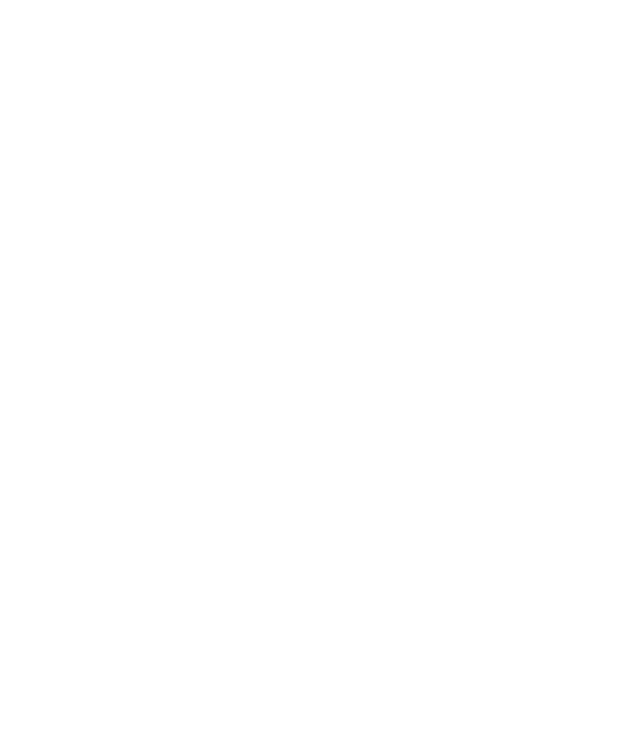
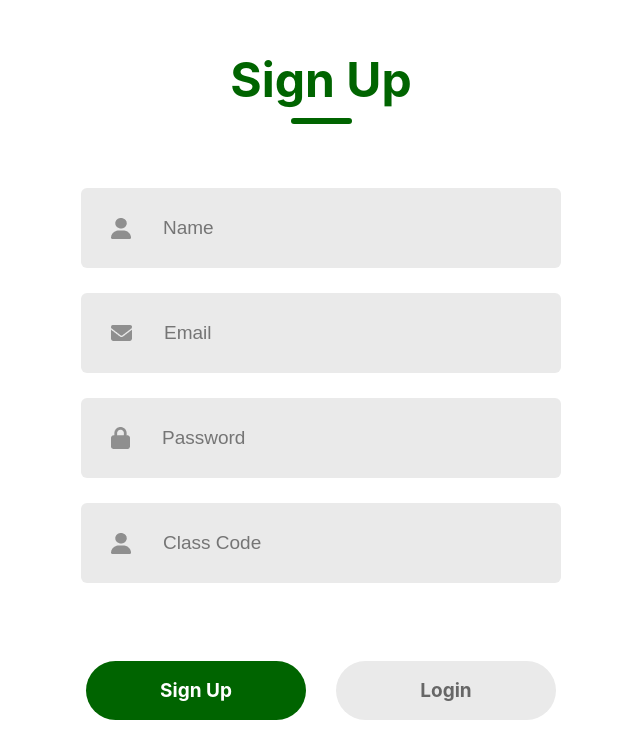
Before and after one commit to ClaireG-J/SeniorProject, a React (Create React App) app in the folder app/: page /teacherloginsignup in a window 1280 px wide. Before the commit this address had no page. Shown: the part 200-952 px from the top of the page, without its empty margins (319-959 px from the left). Before the commit the page ends 800 px from the top, so only its background shows below. Built offline with nearby package versions, Linux system fonts and the light colour scheme.

Commit message:
Added teacher login/signup

```diff
--- a/app/src/App.js
+++ b/app/src/App.js
@@ -1,8 +1,9 @@
 import './App.css';
-import { HomePage } from './Components/HomePage/Home';
+import { HomePage } from './Components/pages/HomePage/Home';
 import { BrowserRouter as Router, Routes, Route } from 'react-router-dom';
 import ReactDOM from "react-dom/client";
-import { StudentLogin } from './Components/StudentLogin/StudentLogin';
+import { StudentLogin } from './Components/pages/StudentLogin/StudentLogin';
+import { TeacherLoginSignup } from './Components/pages/TeacherLoginSignup/TeacherLoginSignup';
 
 export default function App() {
   return (
@@ -10,6 +11,7 @@ export default function App() {
       <Routes>
         <Route path="/" element={<HomePage />} />
         <Route path="/studentlogin" element={<StudentLogin />} />
+        <Route path="/teacherloginsignup" element={<TeacherLoginSignup />} />
       </Routes>
     </Router>
   );
--- a/app/src/Components/HomePage/Home.jsx
+++ b/app/src/Components/pages/HomePage/Home.jsx
@@ -1,7 +1,7 @@
 import React from 'react';
 import './Home.css';
-import dog_image from '../Assets/dog.png';
-import fish_image from '../Assets/fish.png';
+import dog_image from '../../Assets/dog.png';
+import fish_image from '../../Assets/fish.png';
 import { useNavigate } from "react-router-dom";
 
 export const HomePage = () => {
@@ -11,9 +11,13 @@ export const HomePage = () => {
     navigate('/studentlogin');
   };
 
+  const toTeacherLogin = () => {
+    navigate('/teacherloginsignup')
+  }
+
   return (
     <div className="container">
-      <button className="teacher-button">Teacher</button>
+      <button className="teacher-button" onClick={toTeacherLogin}>Teacher</button>
       <div className="header">
         <h1 className="title">Let’s Practice!</h1>
         <div className="grade-buttons">
--- a/app/src/Components/StudentLogin/StudentLogin.jsx
+++ b/app/src/Components/pages/StudentLogin/StudentLogin.jsx
@@ -1,6 +1,6 @@
 import React from 'react';
-import './StudentLogin.css'; // Ensure the CSS file matches this filename
-import dog_image from '../Assets/dog.png'; // Replace with your frog image path
+import './StudentLogin.css';
+import dog_image from '../../Assets/dog.png';
 
 export const StudentLogin = () => {
   return (
--- /dev/null
+++ b/app/src/Components/pages/TeacherLoginSignup/TeacherLoginSignup.css
@@ -0,0 +1,99 @@
+.container{
+    display: flex;
+    flex-direction: column;
+    margin: auto;
+    margin-top: 200px;
+    width: 600px;
+    background: #fff;
+    padding-bottom: 30px;
+}
+
+.header{
+    display: flex;
+    flex-direction: column;
+    align-items: center;
+    gap: 9px;
+    width: 100%;
+    margin-top: 30px;
+}
+
+.text{
+    color: darkgreen;
+    font-size: 48px;
+    font-weight: 700;
+}
+
+.underline{
+    width: 61px;
+    height: 6px;
+    background: darkgreen;
+    border-radius: 9px;
+}
+
+.inputs{
+    margin-top: 55px;
+    display: flex;
+    flex-direction: column;
+    gap: 25px;
+}
+
+.input{
+    display: flex;
+    align-items: center;
+    margin: auto;
+    width: 480px;
+    height: 80px;
+    background: #eaeaea;
+    border-radius: 6px;
+}
+
+.input img{
+    margin: 0px 30px;
+}
+
+.input input{
+    height: 50px;
+    width: 400px;
+    background: transparent;
+    border: none;
+    outline: none;
+    color: #797979;
+    font-size: 19px;
+}
+
+.forgot-password{
+    padding-left: 62px;
+    margin-top: 27px;
+    color: #797979;
+    font-size: 18px;
+}
+
+.forgot-password span{
+    color: darkgreen;
+    cursor: pointer;
+}
+
+.submit-container{
+    display: flex;
+    gap: 30px;
+    margin: 60px auto;
+}
+
+.submit{
+    display: flex;
+    justify-content: center;
+    align-items: center;
+    width: 220px;
+    height: 59px;
+    color: #fff;
+    background: darkgreen;
+    border-radius: 50px;
+    font-size: 19px;
+    font-weight: 700;
+    cursor: pointer;
+}
+
+.gray{
+   background: #EAEAEA;
+   color:  #676767;
+}
--- /dev/null
+++ b/app/src/Components/pages/TeacherLoginSignup/TeacherLoginSignup.jsx
@@ -0,0 +1,62 @@
+import React, { useState } from 'react';
+import './TeacherLoginSignup.css';
+import user_icon from '../../Assets/person.png';
+import email_icon from '../../Assets/email.png';
+import password_icon from '../../Assets/password.png';
+
+export const TeacherLoginSignup = () => {
+    const [action, setAction] = useState("Sign Up");
+
+    const handleToggle = () => {
+        setAction((prevAction) => (prevAction === "Sign Up" ? "Login" : "Sign Up"));
+    };
+
+    return (
+        <div className='container'>
+            <div className="header">
+                <div className="text">{action}</div>
+                <div className="underline"></div>
+                <div className="inputs">
+                    {action === "Sign Up" && (
+                        <div className="input">
+                            <img src={user_icon} alt="User Icon" />
+                            <input type="text" placeholder="Name" />
+                        </div>
+                    )}
+                    <div className="input">
+                        <img src={email_icon} alt="Email Icon" />
+                        <input type="email" placeholder="Email" />
+                    </div>
+                    <div className="input">
+                        <img src={password_icon} alt="Password Icon" />
+                        <input type="password" placeholder="Password" />
+                    </div>
+                    {action == 'Sign Up' && (
+                        <div className="input">
+                            <img src={user_icon} alt="Code Icon" />
+                            <input type="text" placeholder="Class Code" />
+                        </div>
+                    )}
+
+                </div>
+                {action == 'Sign Up' ? <div></div> : <div className="forgot-password">
+                    Forgot Password? <span>Click Here!</span>
+                </div>}
+                <div className="submit-container">
+                    <div
+                        className={action === "Login" ? "submit gray" : "submit"}
+                        onClick={handleToggle}
+                    >
+                        Sign Up
+                    </div>
+                    <div
+                        className={action === "Sign Up" ? "submit gray" : "submit"}
+                        onClick={handleToggle}
+                    >
+                        Login
+                    </div>
+                </div>
+            </div>
+        </div>
+    );
+};
```
Also changed, not shown: app/src/Components/pages/HomePage/Home.css (renamed from app/src/Components/HomePage/Home.css), app/src/Components/pages/StudentLogin/StudentLogin.css (renamed from app/src/Components/StudentLogin/StudentLogin.css).
